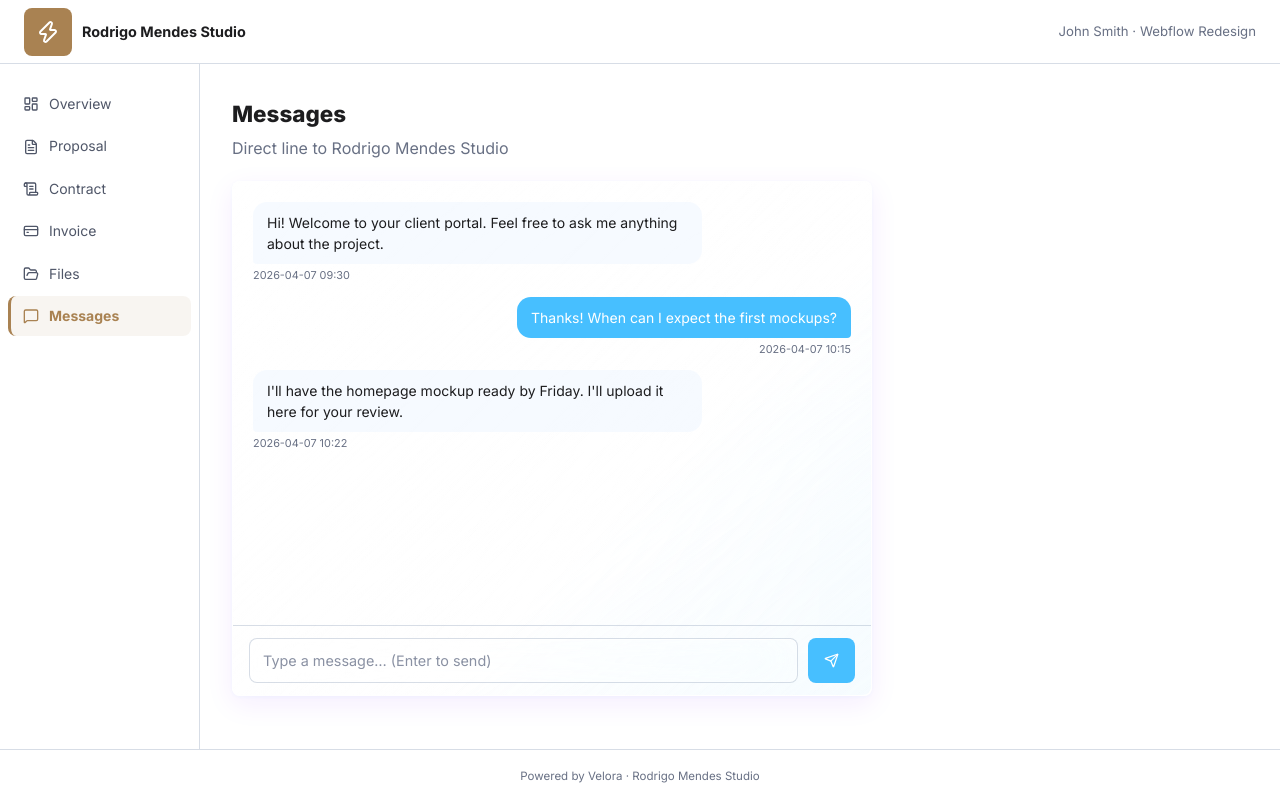
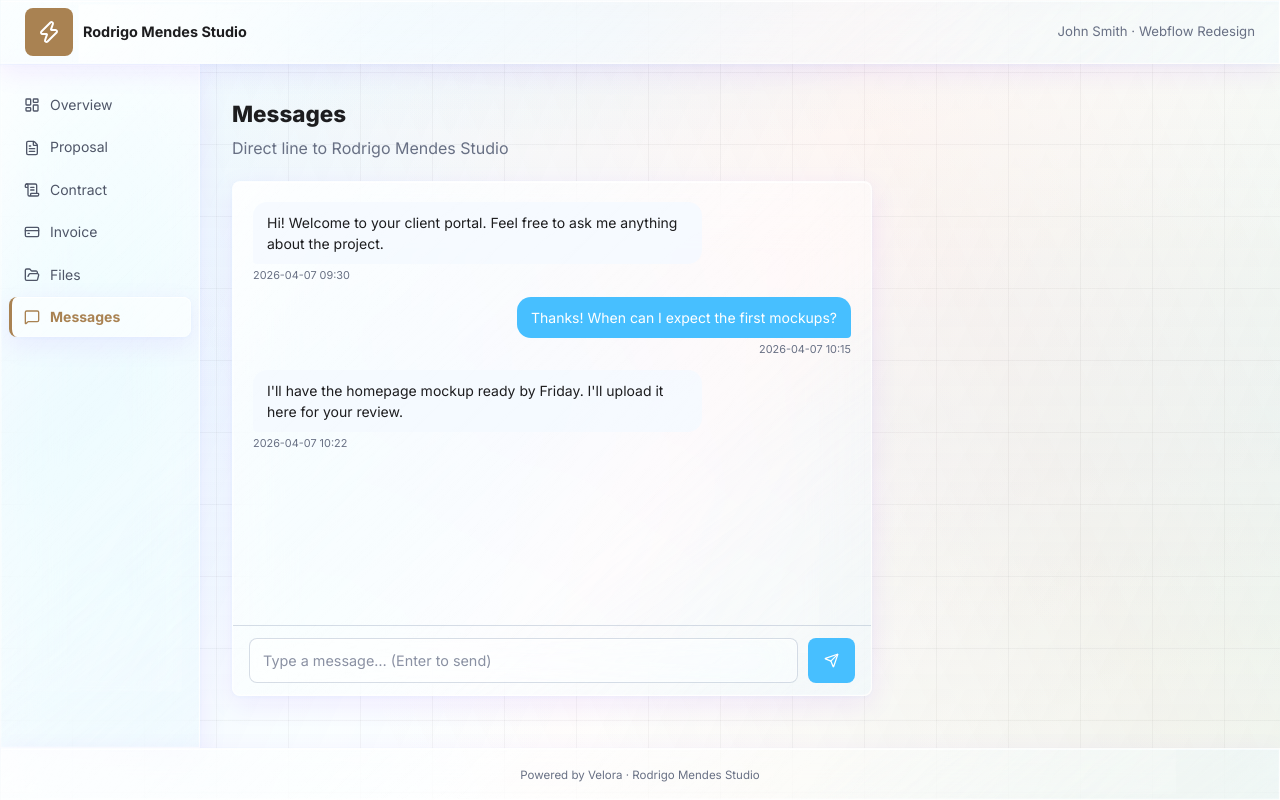
Before and after one commit to mzz3ig/Velora, a React (Vite) app in the folder freelanceportal/: page /portal/messages in a window 1280 px wide. Built offline with nearby package versions, Linux system fonts and the light colour scheme; no server answers.

Commit message:
Apply shared workspace design system

```diff
--- a/freelanceportal/src/components/layout/AppShell.jsx
+++ b/freelanceportal/src/components/layout/AppShell.jsx
@@ -6,9 +6,9 @@ export default function AppShell() {
   const [collapsed, setCollapsed] = useState(false)
 
   return (
-    <div style={{ display: 'flex', minHeight: '100vh', background: 'transparent' }}>
+    <div className="workspace-shell" style={{ display: 'flex', minHeight: '100vh' }}>
       <Sidebar collapsed={collapsed} setCollapsed={setCollapsed} />
-      <main style={{ flex: 1, overflow: 'auto', minWidth: 0 }}>
+      <main className="workspace-main" style={{ flex: 1, overflow: 'auto', minWidth: 0 }}>
         <Outlet />
       </main>
     </div>
--- a/freelanceportal/src/components/layout/Sidebar.jsx
+++ b/freelanceportal/src/components/layout/Sidebar.jsx
@@ -63,10 +63,11 @@ function NotificationPanel({ onClose }) {
 
   return (
     <motion.div ref={ref} initial={{ opacity: 0, x: -8, scale: 0.97 }} animate={{ opacity: 1, x: 0, scale: 1 }} exit={{ opacity: 0, x: -8, scale: 0.97 }}
+      className="glass"
       style={{
         position: 'fixed', left: 230, top: 80, width: 320, zIndex: 100,
-        background: 'var(--surface)', border: '1px solid var(--border)', borderRadius: 12,
-        boxShadow: '0 8px 32px rgba(0,0,0,0.3)', overflow: 'hidden',
+        borderRadius: 8,
+        overflow: 'hidden',
       }}>
       <div style={{ display: 'flex', justifyContent: 'space-between', alignItems: 'center', padding: '14px 16px', borderBottom: '1px solid var(--border)' }}>
         <div style={{ fontWeight: 700, fontSize: '0.9rem' }}>Notifications</div>
@@ -118,16 +119,14 @@ export default function Sidebar({ collapsed, setCollapsed }) {
   return (
     <>
       <motion.aside
-        className="glass"
+        className="glass workspace-sidebar"
         animate={{ width: collapsed ? 64 : 220 }}
         transition={{ duration: 0.25, ease: 'easeInOut' }}
         style={{
           height: '100vh', position: 'sticky', top: 0,
-          background: 'var(--surface)',
           borderRight: '1px solid var(--border)',
           backdropFilter: 'var(--blur)',
           WebkitBackdropFilter: 'var(--blur)',
-          boxShadow: '1px 0 18px rgba(0,0,0,0.04)',
           display: 'flex', flexDirection: 'column',
           overflow: 'hidden', flexShrink: 0,
           zIndex: 10,
--- a/freelanceportal/src/index.css
+++ b/freelanceportal/src/index.css
@@ -4,6 +4,7 @@
 
 :root {
   --bg: #ffffff;
+  --bg-primary: #ffffff;
   --bg-secondary: rgba(245, 249, 255, 0.82);
   --bg-tertiary: rgba(239, 245, 255, 0.86);
   --surface: rgba(255, 255, 255, 0.82);
@@ -50,7 +51,8 @@
 html { scroll-behavior: smooth; background: transparent; }
 
 body {
-  background: transparent;
+  background:
+    linear-gradient(180deg, #ffffff 0%, #f8fbff 44%, #ffffff 100%);
   background-attachment: fixed;
   color: var(--text-primary);
   font-family: 'Inter', -apple-system, BlinkMacSystemFont, 'SF Pro Display', system-ui, sans-serif;
@@ -67,8 +69,108 @@ body::before {
   inset: 0;
   pointer-events: none;
   z-index: -1;
-  background: transparent;
-  opacity: 0;
+  background:
+    linear-gradient(90deg, rgba(29, 29, 31, 0.035) 1px, transparent 1px),
+    linear-gradient(180deg, rgba(29, 29, 31, 0.035) 1px, transparent 1px),
+    radial-gradient(ellipse 78% 48% at 50% -14%, rgba(71, 191, 255, 0.13), transparent 68%),
+    linear-gradient(115deg, rgba(71, 191, 255, 0.08), transparent 36%, rgba(98, 214, 164, 0.08) 62%, transparent 84%),
+    linear-gradient(245deg, transparent 12%, rgba(255, 148, 111, 0.07) 44%, transparent 78%);
+  background-size: 72px 72px, 72px 72px, 100% 100%, 160% 160%, 150% 150%;
+  opacity: 1;
+}
+
+.workspace-shell,
+.portal-shell {
+  background:
+    radial-gradient(ellipse 82% 52% at 50% -18%, rgba(71, 191, 255, 0.14), transparent 70%),
+    linear-gradient(180deg, rgba(255,255,255,0.94) 0%, rgba(248,251,255,0.86) 52%, rgba(255,255,255,0.96) 100%);
+  color: var(--text-primary);
+  isolation: isolate;
+  position: relative;
+}
+
+.workspace-shell::before,
+.portal-shell::before {
+  background:
+    linear-gradient(90deg, rgba(29, 29, 31, 0.04) 1px, transparent 1px),
+    linear-gradient(180deg, rgba(29, 29, 31, 0.04) 1px, transparent 1px);
+  background-size: 72px 72px;
+  content: "";
+  inset: 0;
+  pointer-events: none;
+  position: absolute;
+  z-index: -2;
+}
+
+.workspace-shell::after,
+.portal-shell::after {
+  background:
+    linear-gradient(115deg, rgba(71, 191, 255, 0.13), transparent 34%, rgba(98, 214, 164, 0.11) 62%, transparent 82%),
+    linear-gradient(245deg, transparent 10%, rgba(255, 148, 111, 0.10) 44%, transparent 76%);
+  background-size: 160% 160%, 150% 150%;
+  content: "";
+  inset: 0;
+  opacity: 0.82;
+  pointer-events: none;
+  position: absolute;
+  z-index: -1;
+}
+
+.workspace-main,
+.portal-main {
+  position: relative;
+  z-index: 1;
+}
+
+.workspace-main {
+  background:
+    linear-gradient(90deg, rgba(255,255,255,0.36), transparent 18%, transparent 82%, rgba(255,255,255,0.30));
+}
+
+.workspace-sidebar,
+.portal-chrome {
+  background:
+    linear-gradient(180deg, rgba(255,255,255,0.74), rgba(255,255,255,0.42)),
+    linear-gradient(115deg, rgba(255,255,255,0.55), rgba(255,255,255,0) 40%, rgba(71,191,255,0.08));
+  border-color: rgba(255,255,255,0.64) !important;
+  box-shadow: var(--glass-inset), 0 12px 34px rgba(29,29,31,0.06);
+}
+
+.workspace-content {
+  margin: 0 auto;
+  width: 100%;
+}
+
+.portal-nav-item {
+  align-items: center;
+  border-left: 3px solid transparent;
+  border-radius: 8px;
+  color: var(--text-secondary);
+  display: flex;
+  font-size: 0.875rem;
+  gap: 10px;
+  margin-bottom: 2px;
+  padding: 9px 12px;
+  position: relative;
+  text-decoration: none;
+  transition:
+    background-color 0.28s var(--ease-apple),
+    border-color 0.28s var(--ease-apple),
+    color 0.22s var(--ease-apple),
+    box-shadow 0.28s var(--ease-apple),
+    transform 0.28s var(--ease-apple);
+}
+
+.portal-nav-item:hover {
+  background: rgba(255,255,255,0.46);
+  box-shadow: var(--glass-inset);
+  color: var(--text-primary);
+}
+
+.portal-nav-item.active {
+  background: rgba(255,255,255,0.54);
+  box-shadow: var(--glass-inset), var(--glass-shadow-soft);
+  font-weight: 700;
 }
 
 button,
--- a/freelanceportal/src/pages/admin/AdminShell.jsx
+++ b/freelanceportal/src/pages/admin/AdminShell.jsx
@@ -34,19 +34,17 @@ export default function AdminShell() {
   }
 
   return (
-    <div style={{ display: 'flex', minHeight: '100vh', background: 'transparent' }}>
+    <div className="workspace-shell" style={{ display: 'flex', minHeight: '100vh' }}>
       {/* Sidebar — mirrors AppShell Sidebar structure */}
       <motion.aside
-        className="glass"
+        className="glass workspace-sidebar"
         animate={{ width: collapsed ? 64 : 220 }}
         transition={{ duration: 0.25, ease: 'easeInOut' }}
         style={{
           height: '100vh', position: 'sticky', top: 0,
-          background: 'var(--surface)',
           borderRight: '1px solid var(--border)',
           backdropFilter: 'var(--blur)',
           WebkitBackdropFilter: 'var(--blur)',
-          boxShadow: '1px 0 18px rgba(0,0,0,0.04)',
           display: 'flex', flexDirection: 'column',
           overflow: 'hidden', flexShrink: 0, zIndex: 10,
         }}
@@ -155,7 +153,7 @@ export default function AdminShell() {
       </motion.aside>
 
       {/* Main content */}
-      <main style={{ flex: 1, overflowY: 'auto', minWidth: 0 }}>
+      <main className="workspace-main" style={{ flex: 1, overflowY: 'auto', minWidth: 0 }}>
         <Outlet />
       </main>
     </div>
--- a/freelanceportal/src/pages/portal/PortalLayout.jsx
+++ b/freelanceportal/src/pages/portal/PortalLayout.jsx
@@ -39,12 +39,14 @@ export default function PortalLayout() {
   const brandColor = freelancer.brand_color
 
   return (
-    <div style={{ minHeight: '100vh', background: 'var(--bg-primary)', display: 'flex', flexDirection: 'column' }}>
+    <div className="portal-shell" style={{ minHeight: '100vh', display: 'flex', flexDirection: 'column' }}>
       {/* Portal header — white-labeled */}
-      <header style={{
-        background: 'var(--surface)', borderBottom: '1px solid var(--border)',
+      <header className="glass portal-chrome" style={{
+        borderBottom: '1px solid var(--border)',
         padding: '0 24px', minHeight: 64, display: 'flex', alignItems: 'center', justifyContent: 'space-between',
         position: 'sticky', top: 0, zIndex: 10,
+        backdropFilter: 'var(--blur)',
+        WebkitBackdropFilter: 'var(--blur)',
       }}>
         <div style={{ display: 'flex', alignItems: 'center', gap: 10 }}>
           {freelancer.logo ? (
@@ -65,19 +67,14 @@ export default function PortalLayout() {
 
       <div style={{ display: 'flex', flex: 1 }}>
         {/* Sidebar nav */}
-        <nav style={{ width: 200, background: 'var(--surface)', borderRight: '1px solid var(--border)', padding: '20px 8px', flexShrink: 0 }}>
+        <nav className="glass portal-chrome" style={{ width: 200, borderRight: '1px solid var(--border)', padding: '20px 8px', flexShrink: 0 }}>
           {NAV_ITEMS.map(item => {
             const active = location.pathname === item.path
             return (
               <Link key={item.path} to={item.path} style={{ textDecoration: 'none' }}>
-                <div style={{
-                  display: 'flex', alignItems: 'center', gap: 10,
-                  padding: '9px 12px', borderRadius: 8, marginBottom: 2,
-                  background: active ? brandColor + '15' : 'transparent',
+                <div className={`portal-nav-item${active ? ' active' : ''}`} style={{
                   color: active ? brandColor : 'var(--text-secondary)',
-                  fontWeight: active ? 700 : 400, fontSize: '0.875rem',
                   borderLeft: active ? `3px solid ${brandColor}` : '3px solid transparent',
-                  transition: 'all 0.15s',
                 }}>
                   <item.icon size={16} />
                   {item.label}
@@ -88,13 +85,13 @@ export default function PortalLayout() {
         </nav>
 
         {/* Content */}
-        <main style={{ flex: 1, padding: '32px', overflowY: 'auto' }}>
+        <main className="portal-main" style={{ flex: 1, padding: '32px', overflowY: 'auto' }}>
           <Outlet context={{ freelancer, client, project }} />
         </main>
       </div>
 
       {/* Footer */}
-      <footer style={{ padding: '12px 24px', borderTop: '1px solid var(--border)', background: 'var(--surface)', textAlign: 'center' }}>
+      <footer className="glass portal-chrome" style={{ padding: '12px 24px', borderTop: '1px solid var(--border)', textAlign: 'center' }}>
         <span style={{ fontSize: '0.72rem', color: 'var(--text-muted)' }}>
           Powered by Velora · {freelancer.name}
         </span>
```
